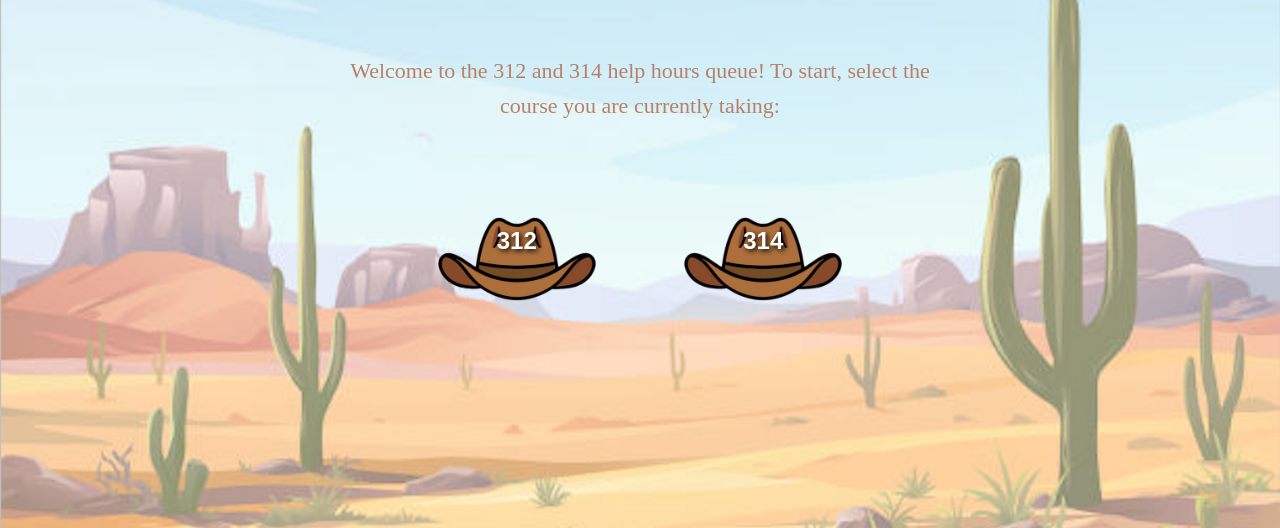
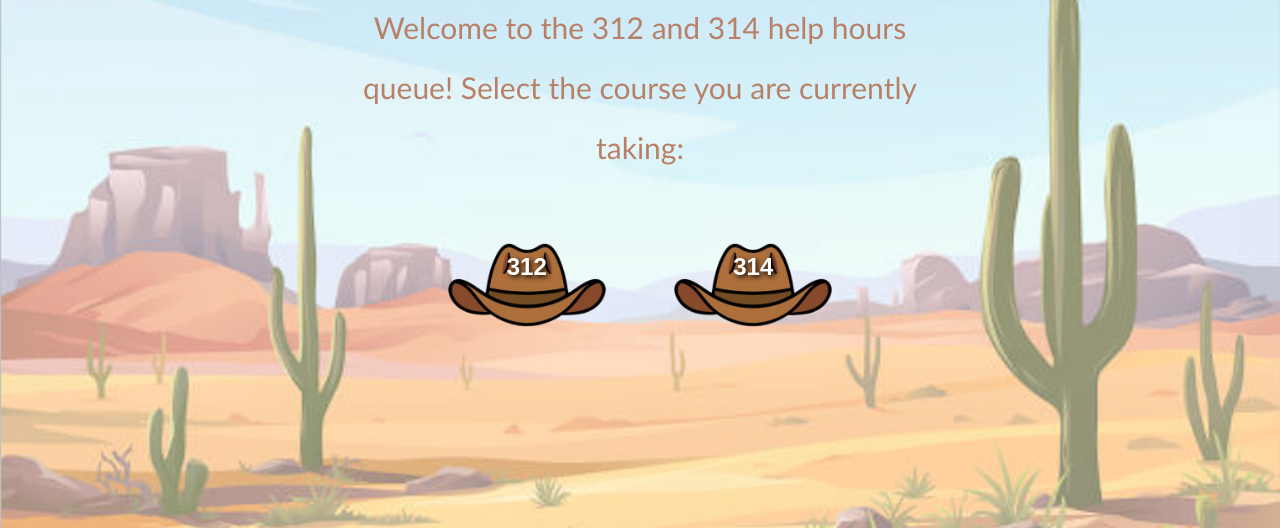
Before and after one commit to caitlin8105/wics-hackathon, a website: page WaitingQueue.html in a window 1280 px wide. Shown: the part 272-800 px from the top of the page. Drawn offline with Linux system fonts and the light colour scheme; a web font is replaced by a local one.

Commit message:
spacing change

```diff
--- a/WaitingQueue.html
+++ b/WaitingQueue.html
@@ -16,7 +16,7 @@
 
       body {
         margin: 0;
-        font-family: 'Poppins', Arial, sans-serif, 'MyCustomFont';
+        font-family: 'Poppins', Arial, sans-serif;
         height: 100vh;
         background-image: url('./photos/background.jpg');
         background-size: cover;
@@ -49,6 +49,7 @@
         letter-spacing: 2px;
         font-family: 'Rye', serif; /* Apply the Rye font */
         margin-top: -10px;
+        margin-bottom: 2px;
         text-shadow:
           2px 2px 0 white,
           -2px -2px 0 white,
@@ -59,10 +60,11 @@
       .purpose {
         max-width: 600px;
         color: rgb(185, 128, 104);
-        font-family: 'Times New Roman', serif;
-        font-size: 22px;
-        line-height: 1.6;
-        margin-bottom: 20px;
+        font-family: 'Gill Sans', 'Gill Sans MT', Calibri, 'Trebuchet MS', sans-serif;
+        font-size: 30px;
+        line-height: 2;
+        margin-top: 20x;
+        margin-bottom: 2px;
       }
 
       .hatButton {
@@ -71,7 +73,7 @@
         cursor: pointer;
         display: inline-block;
         position: relative;
-        margin: 10px;
+        margin: 0px;
       }
 
       .hatImage {
@@ -110,7 +112,7 @@
     <center>
       <h1 class="websiteHeader rye-regular">Roundup!</h1>
       <p class="purpose">
-        Welcome to the 312 and 314 help hours queue! To start, select the course you are currently taking:
+        Welcome to the 312 and 314 help hours queue! Select the course you are currently taking:
       </p>
       <button class="hatButton" onclick="navigateTo('312')">
         <span class="hatText">312</span>
```
